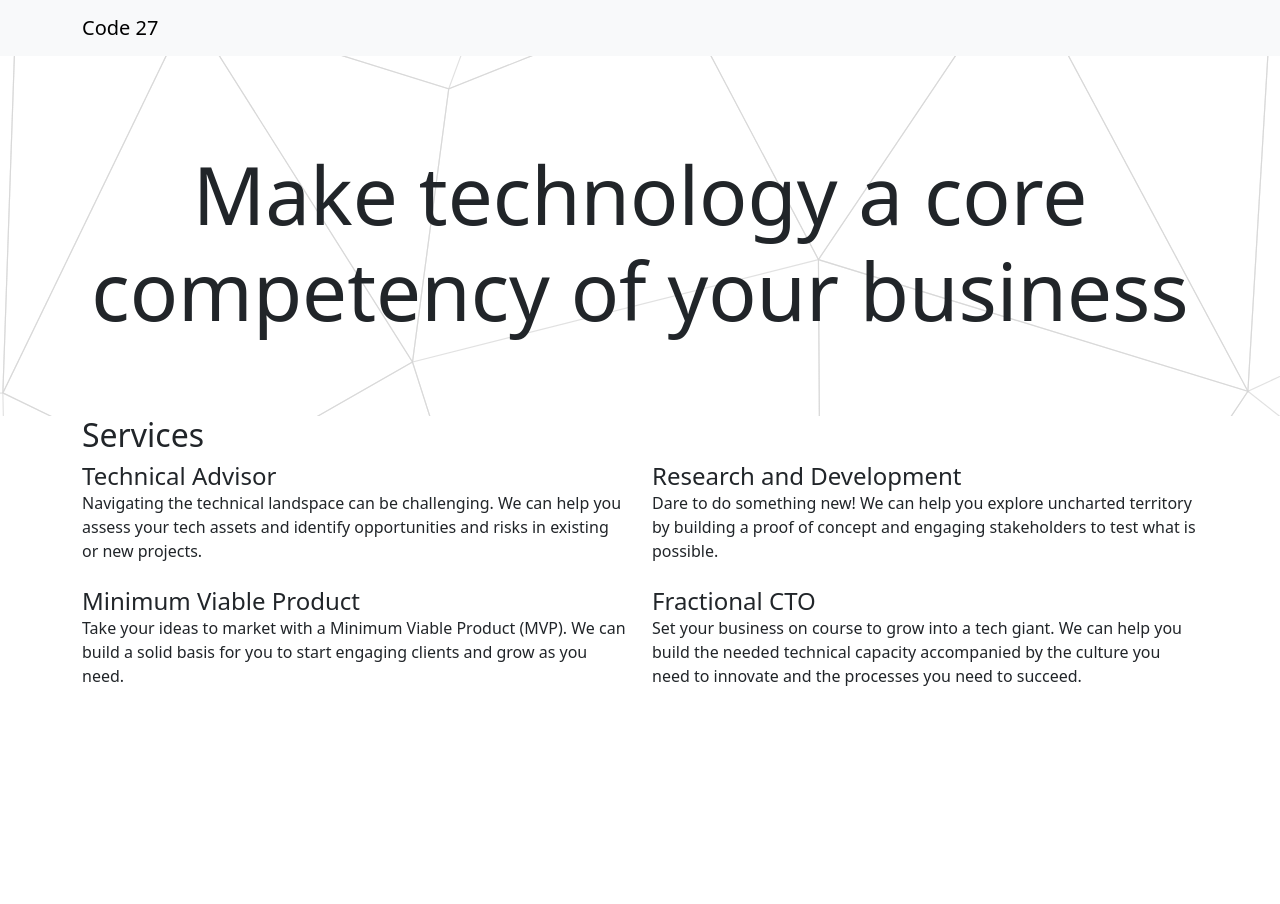
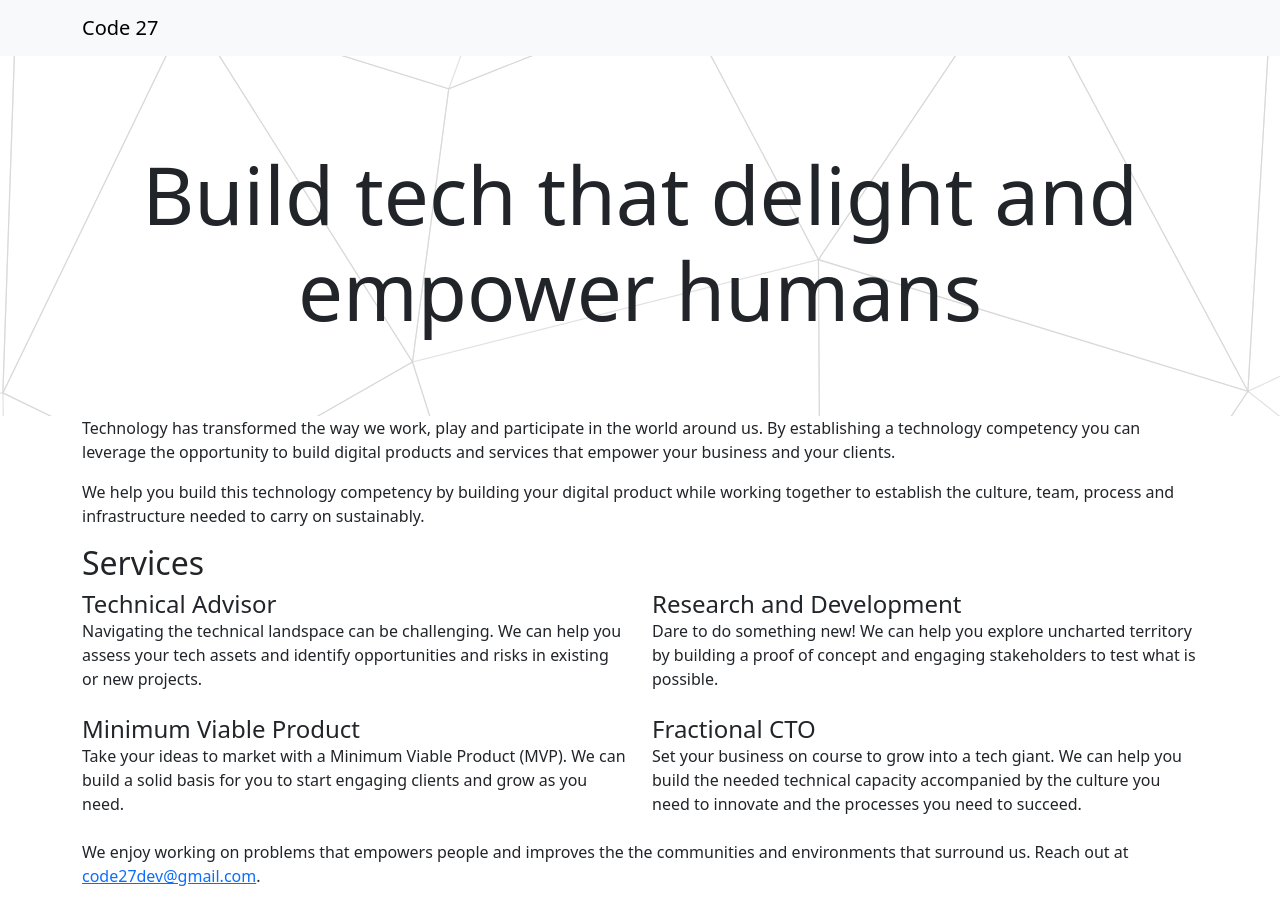
Before and after one commit to dirkcuys/code27.co.za, a Jekyll site: the page built from index.html, in a window 1280 px wide. Built offline with Jekyll 4.4.1, drawn with Linux system fonts in a browser that asks for light colours.

Commit message:
Update copy

```diff
--- a/index.html
+++ b/index.html
@@ -20,13 +20,16 @@ services:
 
 <div class="hero">
   <img src="{{site.baseurl}}/assets/img/header.svg">
-  <h1 class="display-1 mx-lg-5">Make technology a core competency of your business</h1>
+  <h1 class="display-1 mx-lg-5">Build tech that delight and empower humans</h1>
 </div>
 
 <div class="container">
 
+  <p>Technology has transformed the way we work, play and participate in the world around us. By establishing a technology competency you can leverage the opportunity to build digital products and services that empower your business and your clients.</p>
+
+  <p>We help you build this technology competency by building your digital product while working together to establish the culture, team, process and infrastructure needed to carry on sustainably.</p>
+
   <h2>Services</h2>
-
   <div class="row row-cols-1 row-cols-md-2 g-4">
     {% for service in page.services %}
       <div class="col">
@@ -36,4 +39,6 @@ services:
     {% endfor %}
   </div>
 
+  <p class="mt-4">We enjoy working on problems that empowers people and improves the the communities and environments that surround us. Reach out at <a href="mailto:code27dev@gmail.com">code27dev@gmail.com</a>.</p>
+
 </div>
```
